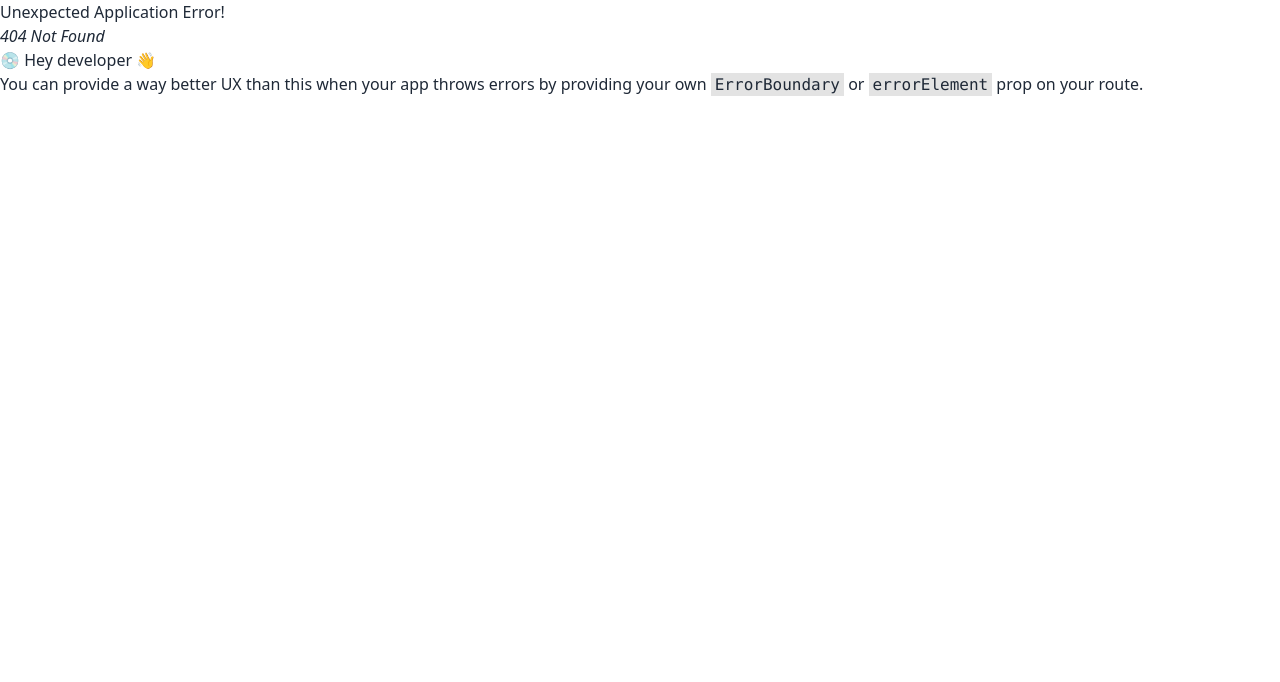
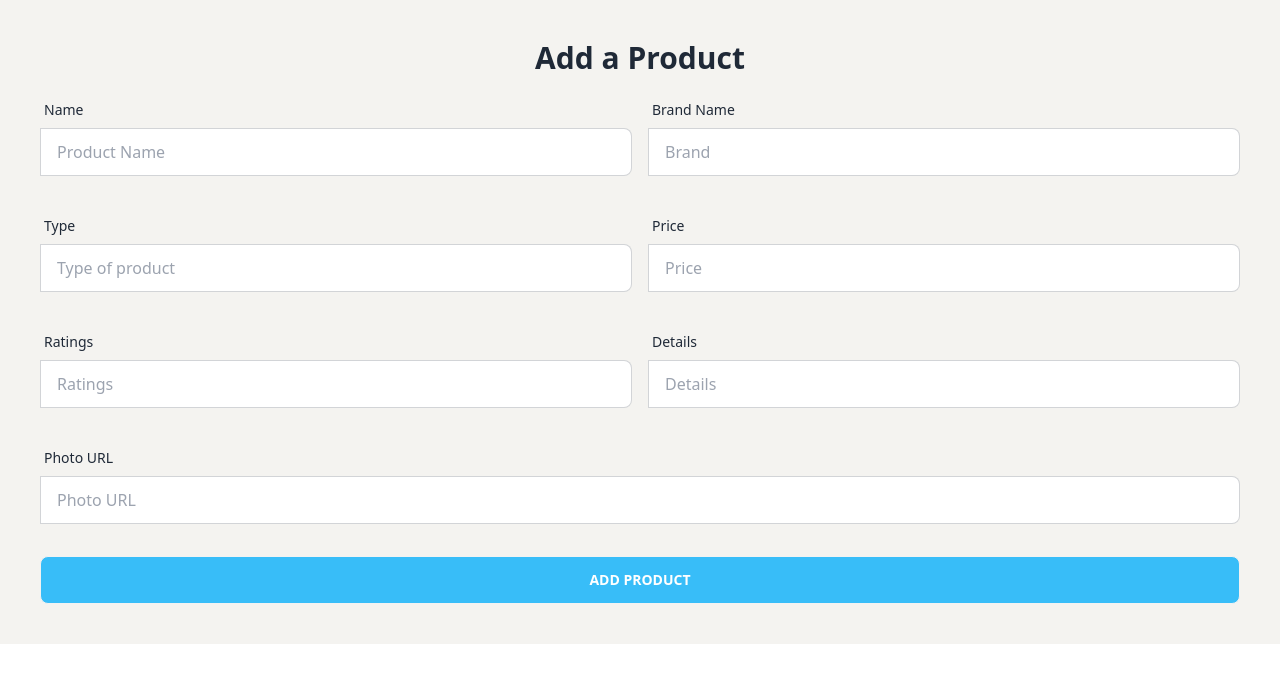
Before and after one commit to PmSaifuzzaman/autozone-clientside, a React (Vite) app: page /addProduct in a window 1280 px wide. Before the commit this address had no page. Shown: the top 682 px of the page. Built offline with nearby package versions, Linux system fonts and the light colour scheme.

Commit message:
Add product route and send poroduct to through a form by post api fetch added

```diff
--- a/package.json
+++ b/package.json
@@ -15,7 +15,8 @@
     "react": "^18.2.0",
     "react-dom": "^18.2.0",
     "react-router-dom": "^6.17.0",
-    "sort-by": "^1.2.0"
+    "sort-by": "^1.2.0",
+    "sweetalert2": "^11.7.32"
   },
   "devDependencies": {
     "@types/react": "^18.2.15",
--- /dev/null
+++ b/src/components/AddProduct/AddProduct.jsx
@@ -0,0 +1,126 @@
+import Swal from "sweetalert2";
+
+
+
+const AddProduct = () => {
+
+    const handleAddProduct = event => {
+        event.preventDefault();
+
+        const form = event.target;
+
+        const name = form.name.value;
+        const brand = form.brand.value;
+        const type = form.type.value;
+        const price = form.price.value;
+        const ratings = form.ratings.value;
+        const details = form.details.value;
+        const photo = form.photo.value;
+
+        const newProduct = { name, brand, type, price, ratings, details, photo }
+        // Send data to Server side
+        fetch("http://localhost:5000/brands", {
+            method: "POST",
+            headers: {
+                "content-type": "application/json",
+            },
+            body: JSON.stringify(newProduct),
+        })
+            .then((res) => res.json())
+            .then(data => {
+                console.log(data);
+                if (data.insertedId){
+                    Swal.fire({
+                        title: 'Success!',
+                        text: 'Product added Successfully',
+                        icon: 'success',
+                        confirmButtonText: 'Cool'
+                      })
+                }
+            });
+
+
+        console.log(newProduct)
+
+    }
+
+    return (
+        <div className="bg-[#F4F3F0] p-10">
+            <h2 className="text-3xl font-extrabold text-center pb-4">Add a Product</h2>
+            <form onSubmit={handleAddProduct}>
+                {/* form name and brand name row */}
+                <div className="md:flex mb-8">
+                    <div className="form-control md:w-1/2">
+                        <label className="label">
+                            <span className="label-text">Name</span>
+                        </label>
+                        <label className="input-group">
+                            <input type="text" name="name" placeholder="Product Name" className="input input-bordered w-full" />
+                        </label>
+                    </div>
+                    <div className="form-control md:w-1/2 ml-4">
+                        <label className="label">
+                            <span className="label-text">Brand Name</span>
+                        </label>
+                        <label className="input-group">
+                            <input type="text" name="brand" placeholder="Brand" className="input input-bordered w-full" />
+                        </label>
+                    </div>
+                </div>
+                {/* form Type and price row */}
+                <div className="md:flex mb-8">
+                    <div className="form-control md:w-1/2">
+                        <label className="label">
+                            <span className="label-text">Type</span>
+                        </label>
+                        <label className="input-group">
+                            <input type="text" name="type" placeholder="Type of product" className="input input-bordered w-full" />
+                        </label>
+                    </div>
+                    <div className="form-control md:w-1/2 ml-4">
+                        <label className="label">
+                            <span className="label-text">Price</span>
+                        </label>
+                        <label className="input-group">
+                            <input type="text" name="price" placeholder="Price" className="input input-bordered w-full" />
+                        </label>
+                    </div>
+                </div>
+                {/* form rating and details row */}
+                <div className="md:flex mb-8">
+                    <div className="form-control md:w-1/2">
+                        <label className="label">
+                            <span className="label-text">Ratings</span>
+                        </label>
+                        <label className="input-group">
+                            <input type="text" name="ratings" placeholder="Ratings" className="input input-bordered w-full" />
+                        </label>
+                    </div>
+                    <div className="form-control md:w-1/2 ml-4">
+                        <label className="label">
+                            <span className="label-text">Details</span>
+                        </label>
+                        <label className="input-group">
+                            <input type="text" name="details" placeholder="Details" className="input input-bordered w-full" />
+                        </label>
+                    </div>
+                </div>
+                {/* form Photo url row */}
+                <div className="mb-8">
+                    <div className="form-control w-full">
+                        <label className="label">
+                            <span className="label-text">Photo URL</span>
+                        </label>
+                        <label className="input-group">
+                            <input type="text" name="photo" placeholder="Photo URL" className="input input-bordered w-full" />
+                        </label>
+                    </div>
+                </div>
+                <input type="submit" value="Add Product" className="btn btn-block bg-sky-400 text-white" />
+
+            </form>
+        </div>
+    );
+};
+
+export default AddProduct;
--- /dev/null
+++ b/src/components/Banner/Banner.jsx
@@ -0,0 +1,17 @@
+import bannerimage from "../../assets/images/banner1.jpg"
+
+const Banner = () => {
+    return (
+        <div className="hero min-h-[80vh]" style={{ backgroundImage: `url(${bannerimage})` }}>
+            <div className="hero-overlay bg-opacity-60"></div>
+            <div className="hero-content text-center text-neutral-content">
+                <div className="max-w-md">
+                    <h1 className="mb-5 text-5xl font-bold">AUTO<span className="text-sky-400">ZONE</span></h1>
+                    <p className="mb-5 text-4xl text-white">Find your perfect car</p>
+                </div>
+            </div>
+        </div>
+    );
+};
+
+export default Banner;
--- a/src/components/Navbar/Navbar.jsx
+++ b/src/components/Navbar/Navbar.jsx
@@ -14,7 +14,7 @@ const Navbar = () => {
                         <li>
                             <NavLink to="/"
                                 className={({ isActive, isPending }) =>
-                                    isPending ? "pending" : isActive ? "text-red-400 underline font-medium" : ""
+                                    isPending ? "pending" : isActive ? "text-sky-400 underline font-medium" : ""
                                 }>
                                 Home
                             </NavLink>
@@ -22,7 +22,7 @@ const Navbar = () => {
                         <li>
                             <NavLink to={"/addProduct"}
                                 className={({ isActive, isPending }) =>
-                                    isPending ? "pending" : isActive ? "text-red-400 underline font-medium" : ""
+                                    isPending ? "pending" : isActive ? "text-sky-400 underline font-medium" : ""
                                 }>
                                 Add Product
                             </NavLink>
@@ -30,7 +30,7 @@ const Navbar = () => {
                         <li>
                             <NavLink to={"/blog"}
                                 className={({ isActive, isPending }) =>
-                                    isPending ? "pending" : isActive ? "text-red-400 underline font-medium" : ""
+                                    isPending ? "pending" : isActive ? "text-sky-400 underline font-medium" : ""
                                 }>
                                 Blog
                             </NavLink>
@@ -38,7 +38,7 @@ const Navbar = () => {
                         <li>
                             <NavLink to={"/cart"}
                                 className={({ isActive, isPending }) =>
-                                    isPending ? "pending" : isActive ? "text-red-400 underline font-medium" : ""
+                                    isPending ? "pending" : isActive ? "text-sky-400 underline font-medium" : ""
                                 }>
                                 My Cart
                             </NavLink>
@@ -52,7 +52,7 @@ const Navbar = () => {
                     <li>
                         <NavLink to="/"
                             className={({ isActive, isPending }) =>
-                                isPending ? "pending" : isActive ? "text-red-400 underline font-medium" : ""
+                                isPending ? "pending" : isActive ? "text-sky-400 underline font-medium" : ""
                             }>
                             Home
                         </NavLink>
@@ -60,7 +60,7 @@ const Navbar = () => {
                     <li>
                         <NavLink to={"/addProduct"}
                             className={({ isActive, isPending }) =>
-                                isPending ? "pending" : isActive ? "text-red-400 underline font-medium" : ""
+                                isPending ? "pending" : isActive ? "text-sky-400 underline font-medium" : ""
                             }>
                             Add Product
                         </NavLink>
@@ -68,7 +68,7 @@ const Navbar = () => {
                     <li>
                         <NavLink to={"/blog"}
                             className={({ isActive, isPending }) =>
-                                isPending ? "pending" : isActive ? "text-red-400 underline font-medium" : ""
+                                isPending ? "pending" : isActive ? "text-sky-400 underline font-medium" : ""
                             }>
                             Blog
                         </NavLink>
@@ -76,7 +76,7 @@ const Navbar = () => {
                     <li>
                         <NavLink to={"/cart"}
                             className={({ isActive, isPending }) =>
-                                isPending ? "pending" : isActive ? "text-red-400 underline font-medium" : ""
+                                isPending ? "pending" : isActive ? "text-sky-400 underline font-medium" : ""
                             }>
                             My Cart
                         </NavLink>
@@ -84,7 +84,7 @@ const Navbar = () => {
                 </ul>
             </div>
             <div className="navbar-end">
-                <a className="btn">Log in</a>
+                <Link className="btn">Log in</Link>
             </div>
         </div>
     );
--- a/src/pages/Home/Home.jsx
+++ b/src/pages/Home/Home.jsx
@@ -1,3 +1,4 @@
+import Banner from "../../components/Banner/Banner";
 import Navbar from "../../components/Navbar/Navbar";
 
 
@@ -5,6 +6,7 @@ const Home = () => {
     return (
         <div>
             <Navbar></Navbar>
+            <Banner></Banner>
             <h2>This is home page</h2>
         </div>
     );
--- a/src/routes/Router.jsx
+++ b/src/routes/Router.jsx
@@ -3,6 +3,7 @@ import {
 } from "react-router-dom";
 import Root from "../layouts/Root";
 import Home from "../pages/Home/Home";
+import AddProduct from "../components/AddProduct/AddProduct";
 
 const router = createBrowserRouter([
     {
@@ -12,6 +13,10 @@ const router = createBrowserRouter([
             {
                 path: "/",
                 element: <Home></Home>
+            },
+            {
+                path: "/addProduct",
+                element: <AddProduct></AddProduct>
             }
         ]
     },
```
Also changed, not shown: src/assets/images/banner1.jpg (added), 1 other file (tests, documents, lock files or other folders).
